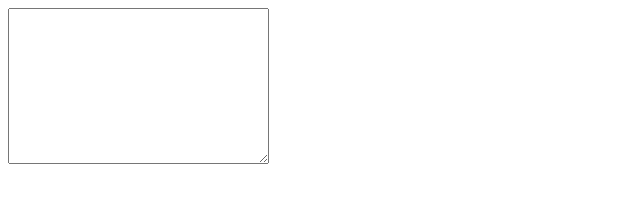
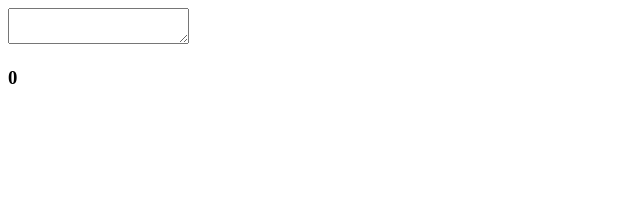
Before and after one commit to acciojob/gre-essay-tool-ganeshardlkar, a website: page main.html in a window 1280 px wide. Shown: the whole page, without its empty margins (0-640 px from the left). Drawn offline with Linux system fonts and the light colour scheme.

Commit message:
Update main.html

```diff
--- a/main.html
+++ b/main.html
@@ -9,16 +9,10 @@
 <body>
 	<!-- the entire body must be written by student -->
 	<textarea
-        name=""
-        id="evaluatedText"
-        cols="30"
-        rows="10"
-        onkeyup="countChars('evaluatedText','wordCount');"
-        onkeydown="countChars('evaluatedText','wordCount');"
-        onmouseout="countChars('evaluatedText','wordCount');"
+        onkeyup="countWords()" type="text"id="evaluatedText"
     ></textarea>
 
-    <h3 id="wordCount"></h3>
+    <h3 id="wordCount">0</h3>
     <script type="text/javascript" src="./script.js">
 </script>
 
```
